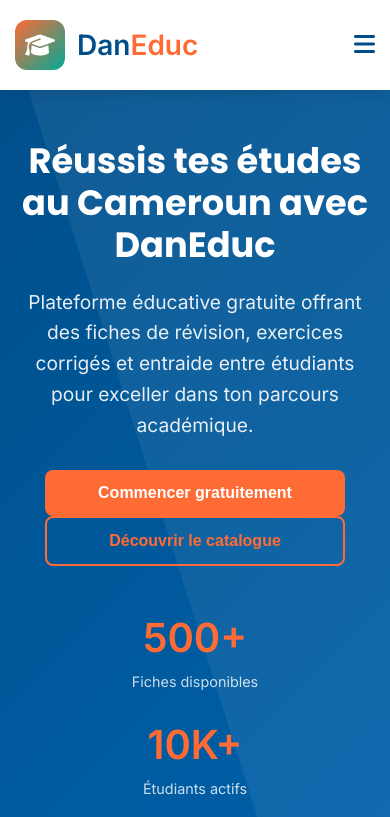
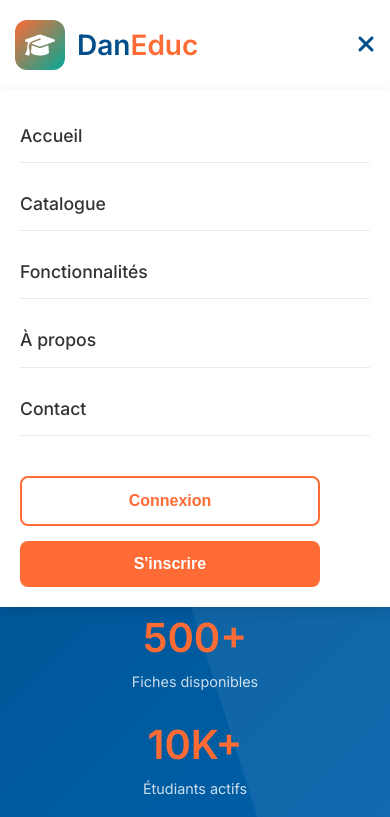
Before and after one commit to Danielisprogrammer/DanEduc, a plain HTML site: page index.html in a window 390 px wide. Both pictures are taken after a click on the button 364 px from the left and 45 px from the top of the page. Shown: the top 817 px of the page. Drawn offline with Linux system fonts and the light colour scheme.

Commit message:
ajustement du bouton hamburger

```diff
--- a/index.html
+++ b/index.html
@@ -1182,5 +1182,54 @@ document.getElementById('loginForm')?.addEventListener('submit', async function(
     }
 });
 </script>
+<script>
+// FIX RAPIDE POUR MENU HAMBURGER
+(function() {
+    console.log('🔧 Appliquer fix menu hamburger...');
+
+    const menuBtn = document.getElementById('mobileMenuBtn');
+    const mobileMenu = document.getElementById('mobileMenu');
+
+    if (!menuBtn) {
+        console.error('❌ Bouton mobileMenuBtn introuvable');
+        // Cherche par classe
+        const btnByClass = document.querySelector('.mobile-menu-btn');
+        if (btnByClass) {
+            console.log('✅ Bouton trouvé par classe');
+            menuBtn = btnByClass;
+        }
+    }
+
+    if (!mobileMenu) {
+        console.error('❌ Menu mobileMenu introuvable');
+        const menuByClass = document.querySelector('.mobile-menu');
+        if (menuByClass) {
+            console.log('✅ Menu trouvé par classe');
+            mobileMenu = menuByClass;
+        }
+    }
+
+    if (menuBtn && mobileMenu) {
+        menuBtn.addEventListener('click', function() {
+            console.log('🎯 Clic détecté!');
+            mobileMenu.classList.toggle('active');
+
+            // Animation de l'icône
+            const icon = this.querySelector('i');
+            if (icon) {
+                if (mobileMenu.classList.contains('active')) {
+                    icon.className = 'fas fa-times';
+                } else {
+                    icon.className = 'fas fa-bars';
+                }
+            }
+        });
+
+        console.log('✅ Menu hamburger fixé avec succès!');
+    } else {
+        console.error('❌ Impossible de fixer le menu');
+    }
+})();
+</script>
 </body>
 </html>
```
